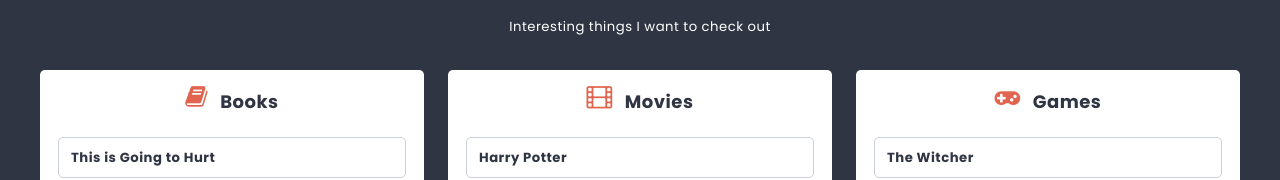
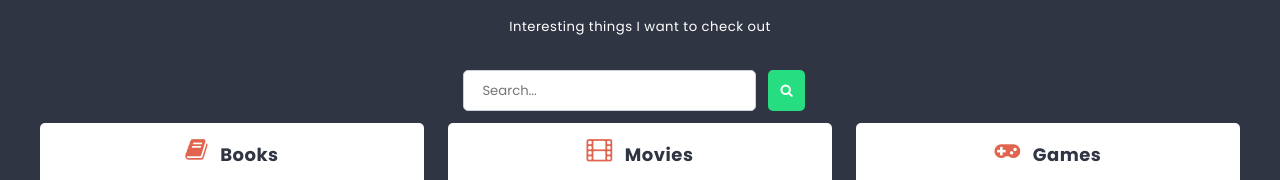
Before and after one commit to anntan2913/react-app, a React (Create React App) app in the folder my-first-react-app/: page /list/1 in a window 1280 px wide. Shown: the part 314-494 px from the top of the page. Built offline with nearby package versions, Linux system fonts and the light colour scheme.

Commit message:
fix synchronization problem in Searchform: option with saved content

```diff
--- a/my-first-react-app/src/components/Home/Home.js
+++ b/my-first-react-app/src/components/Home/Home.js
@@ -1,13 +1,12 @@
 import styles from './Home.module.scss';
 import Hero from '../Hero/Hero';
-import SearchForm from '../SearchForm/SearchForm';
+
 import Lists from '../Lists/Lists';
 
 const Home = () => {
     return (
         <div>
             <Hero />
-            <SearchForm />
             <Lists />
         </div>
     );
--- a/my-first-react-app/src/components/List/List.js
+++ b/my-first-react-app/src/components/List/List.js
@@ -6,6 +6,7 @@ import { useSelector } from 'react-redux';
 import { getListById } from '../../redux/store';
 import { getColumnsByList } from '../../redux/store';
 import { useParams } from 'react-router';
+import SearchForm from '../SearchForm/SearchForm';
 
 const List = () => {
 
@@ -24,6 +25,7 @@ const List = () => {
             <h2 className={styles.title}>{listData.title}</h2>
           </header>
           <p className={styles.description}>{listData.description}</p>
+          <SearchForm />
           <section className={styles.columns}>
             {columns.map(column =>
               <Column key={column.id} {...column} />
--- a/my-first-react-app/src/components/SearchForm/SearchForm.js
+++ b/my-first-react-app/src/components/SearchForm/SearchForm.js
@@ -2,14 +2,16 @@ import styles from './SearchForm.module.scss';
 import TextInput from '../TextInput/TextInput';
 import Button from '../Button/Button';
 import { useState } from 'react';
-import { useDispatch } from 'react-redux';
-import { updateSearchString } from '../../redux/store';
+import { useDispatch, useSelector} from 'react-redux';
+import { getSearchString, updateSearchString } from '../../redux/store';
 
 const SearchForm = () => {
 
     const dispatch = useDispatch();
 
-    const [title, setTitle] = useState('');
+    const searchString = useSelector(getSearchString);
+
+    const [title, setTitle] = useState(searchString);
 
     const handleSubmit = e => {
         e.preventDefault();
--- a/my-first-react-app/src/redux/initialState.js
+++ b/my-first-react-app/src/redux/initialState.js
@@ -48,7 +48,7 @@ const initialState = {
     { id: '6', columnId: '3', title: 'Skyrim' }
   ],
 
-  searchString: ('')
+  searchString: ''
 };
 
   export default initialState;
--- a/my-first-react-app/src/redux/store.js
+++ b/my-first-react-app/src/redux/store.js
@@ -19,6 +19,7 @@ export const getFilteredCards = ({ cards, searchString }, columnId) => cards.fil
 export const getListById = ({ lists }, listId) => lists.find(list => list.id === listId);
 export const getColumnsByList = ({ columns }, listId) => columns.filter(column => column.listId === listId);
 export const getAllLists = state => state.lists;
+export const getSearchString = state => state.searchString;
 
 // action creators
 export const addColumn = payload => ({ type: 'ADD_COLUMN', payload });
```
